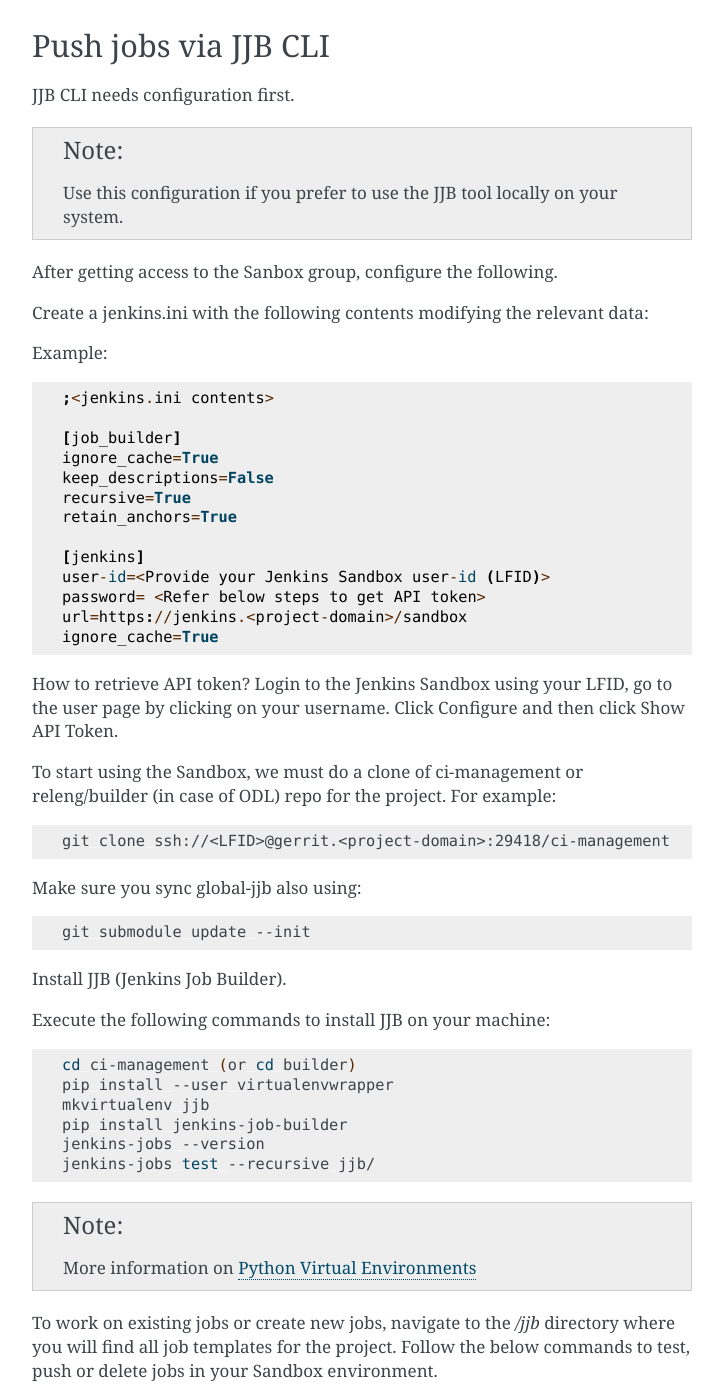
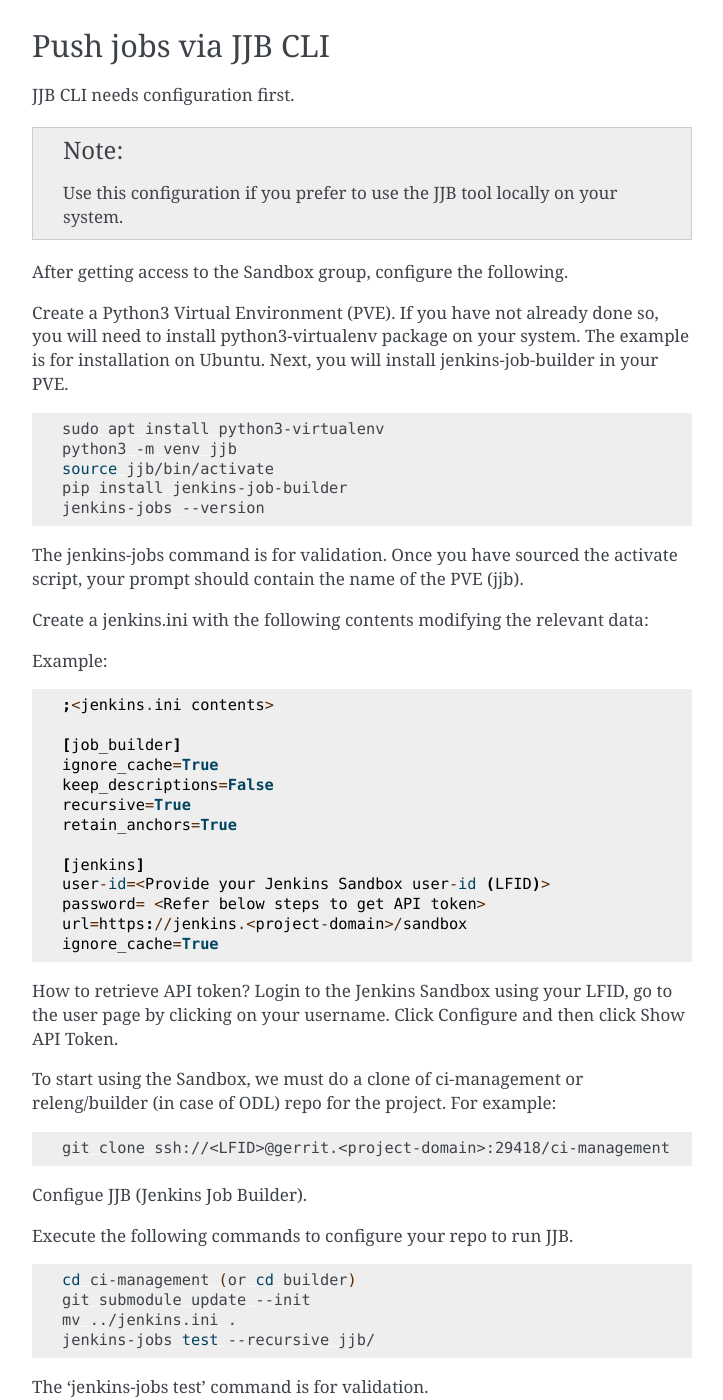
Before and after one commit to lfit/releng-docs, a Sphinx documentation site: the page built from docs/jenkins-sandbox.rst, in a window 1280 px wide and 1400 px high, scrolled down 1889 px. Shown: the whole window, without its empty margins (388-1111 px from the left). Built offline with Sphinx 7.4.7, drawn with Linux system fonts in a browser that asks for light colours; the version number could not be read and is left out.

Commit message:
Switch to Python3 Virtual Environment
Use Python3 Virtual Environment instead of Python2 Virtual Environment
Wrapper. The setup steps for Python3 is separated from the configuration
of JJB.

Change-Id: I182fbfcc090b6306cb149f29f1897b9948375dc0
Signed-off-by: Tim Johnson <tijohnson@linuxfoundation.org>

```diff
--- a/docs/jenkins-sandbox.rst
+++ b/docs/jenkins-sandbox.rst
@@ -96,7 +96,24 @@
 
    Use this configuration if you prefer to use the JJB tool locally on your system.
 
-After getting access to the Sanbox group, configure the following.
+After getting access to the Sandbox group, configure the following.
+
+Create a Python3 Virtual Environment (PVE). If you have not already done
+so, you will need to install python3-virtualenv package on your
+system. The example is for installation on Ubuntu. Next, you will install
+jenkins-job-builder in your PVE.
+
+.. code-block:: bash
+
+   sudo apt install python3-virtualenv
+   python3 -m venv jjb
+   source jjb/bin/activate
+   pip install jenkins-job-builder
+   jenkins-jobs --version
+
+The jenkins-jobs command is for validation. Once you have sourced the
+activate script, your prompt should contain the name of the PVE (jjb).
+
 
 Create a jenkins.ini with the following contents modifying the relevant data:
 
@@ -128,24 +145,18 @@
 
    git clone ssh://<LFID>@gerrit.<project-domain>:29418/ci-management
 
-Make sure you sync global-jjb also using:
+Configue JJB (Jenkins Job Builder).
 
-.. code-block:: bash
-
-   git submodule update --init
-
-Install JJB (Jenkins Job Builder).
-
-Execute the following commands to install JJB on your machine:
+Execute the following commands to configure your repo to run JJB.
 
 .. code-block:: bash
 
    cd ci-management (or cd builder)
-   pip install --user virtualenvwrapper
-   mkvirtualenv jjb
-   pip install jenkins-job-builder
-   jenkins-jobs --version
+   git submodule update --init
+   mv ../jenkins.ini .
    jenkins-jobs test --recursive jjb/
+
+The 'jenkins-jobs test' command is for validation.
 
 .. note::
 
```
